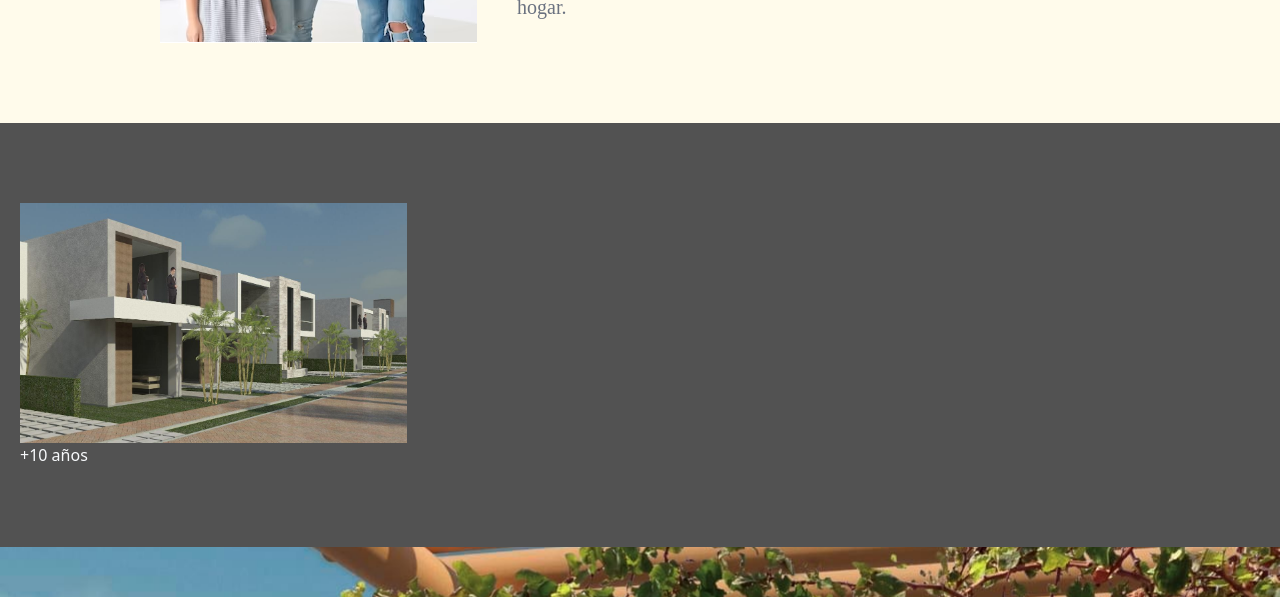
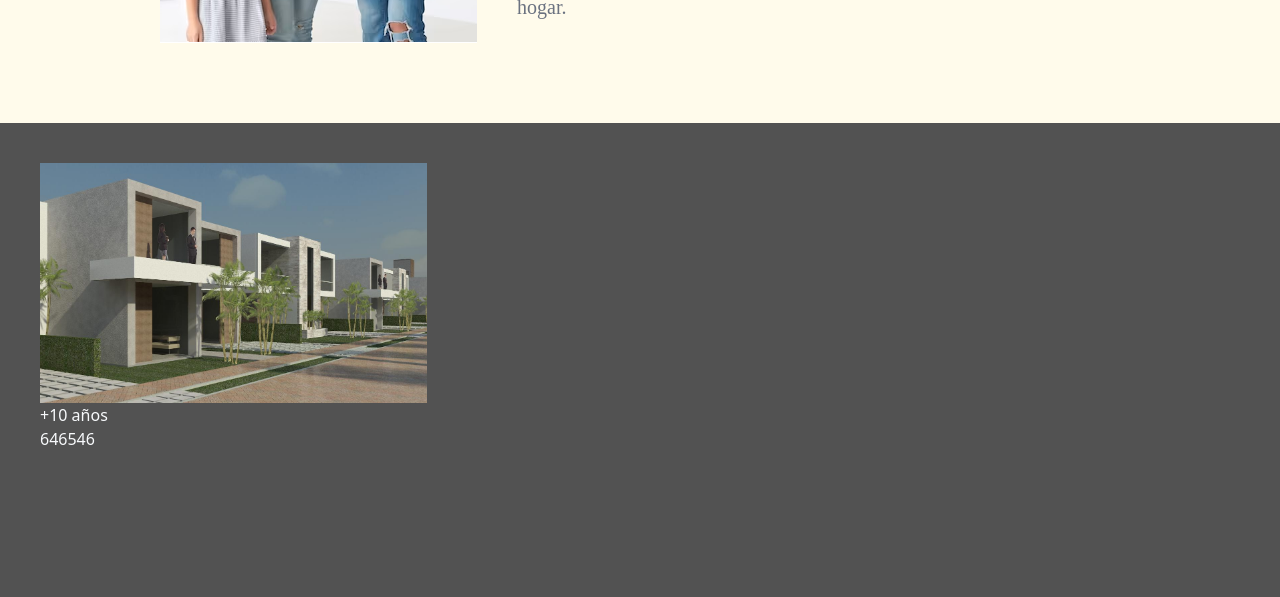
Before and after one commit to Gutz20/sol-de-macacona-react, a React (Vite) app: page / in a window 1280 px wide. Shown: the part 1200-1797 px from the top of the page. Built offline with nearby package versions, Linux system fonts and the light colour scheme; grey boxes are pictures that could not be loaded.

Commit message:
avance index2

```diff
--- a/src/pages/Home/Home.tsx
+++ b/src/pages/Home/Home.tsx
@@ -50,16 +50,17 @@
         </p>
       </div>
     </div>
-    <div className=" bg-neutral-600 px-5 py-20 relative">
-      <div>
-      <img
-        className="  left-28 h-60 w-120  "
-        src="/public/terra.jpg"
-        alt="terraza"
-      />
+    <div className=" bg-neutral-600 px-10 py-10  flex-col h-[32rem]">
+      <div className="">
+        <img
+          className="   h-60 w-120  "
+          src="/public/terra.jpg"
+          alt="terraza"
+        />
       </div>
-      <div className="text-slate-50">
+      <div className="text-slate-50 inline-block">
         <h3>+10 años</h3>
+        <h3>646546</h3>
       </div>
     </div>
     <div>
--- a/tailwind.config.js
+++ b/tailwind.config.js
@@ -8,7 +8,7 @@
         fondo1: "url('/imagen-index.jpg')",
         "form-pattern": "url('/img-bg-form.jpg')",
         fam: "url('/img-bg-fam.png')",
-        fondo2: "url(/img-bg-)",
+        fondo2: "url(/img-bg-terra.jpg)",
       },
       fontFamily: {
         Itim: ["Itim", "cursive", "bold"],
```
